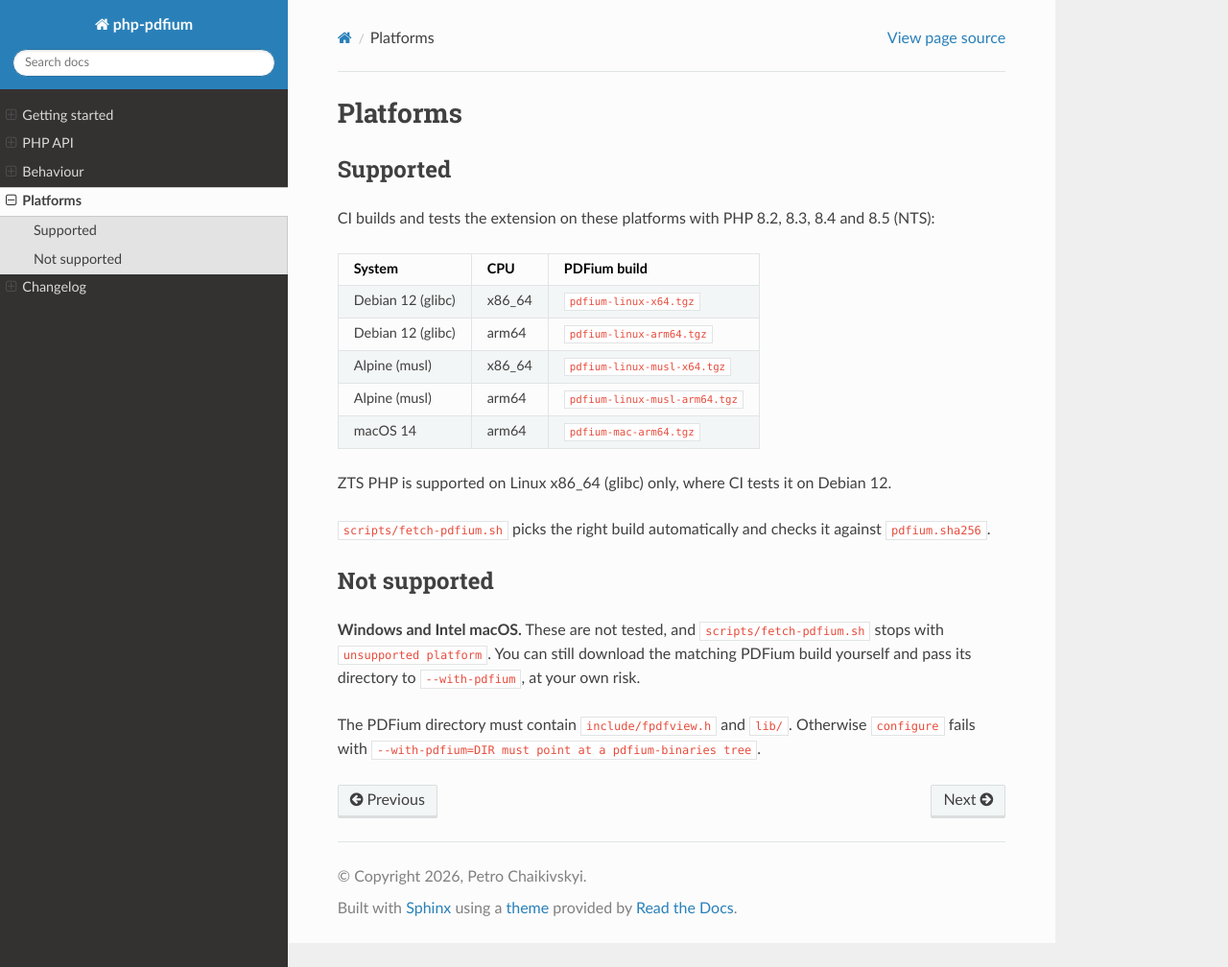
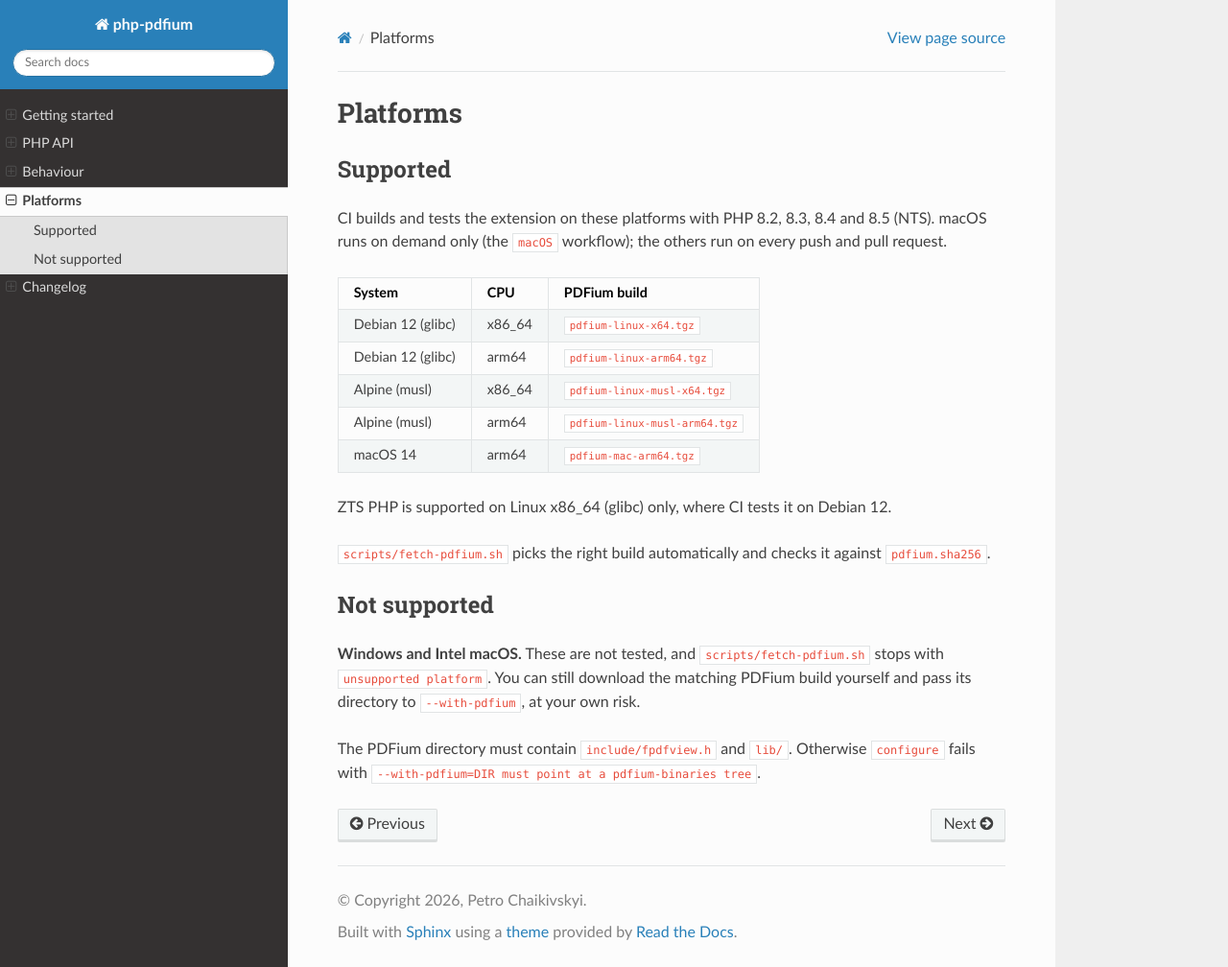
Before and after one commit to chaikivskyi/php-pdfium, a Sphinx documentation site: the page built from docs/platforms.rst, in a window 1280 px wide and 1008 px high. Shown: the whole window at 96% size. Built offline with Sphinx 7.4.7 and the Read the Docs theme 3.1.0, drawn with Linux system fonts in a browser that asks for light colours.

Commit message:
ci: run the macOS job on demand in its own workflow

```diff
--- a/docs/platforms.rst
+++ b/docs/platforms.rst
@@ -4,7 +4,8 @@ Platforms
 Supported
 ---------
 
-CI builds and tests the extension on these platforms with PHP 8.2, 8.3, 8.4 and 8.5 (NTS):
+CI builds and tests the extension on these platforms with PHP 8.2, 8.3, 8.4 and 8.5 (NTS). macOS runs
+on demand only (the ``macOS`` workflow); the others run on every push and pull request.
 
 .. list-table::
    :header-rows: 1
```
Also changed, not shown: 2 other files.
